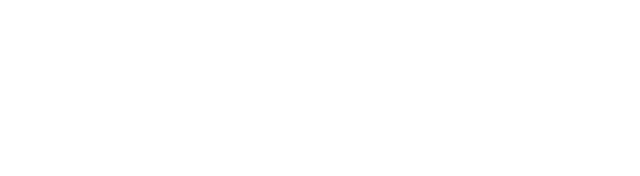
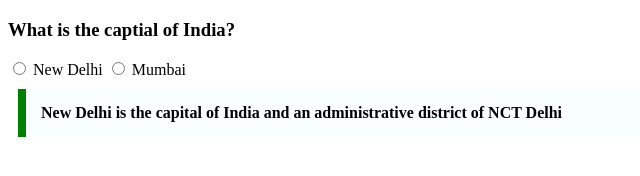
Before and after one commit to acciojob/trivia-BurandeManisha2004, a website: page main.html in a window 1280 px wide. Shown: the whole page, without its empty margins (0-640 px from the left). Drawn offline with Linux system fonts and the light colour scheme.

Commit message:
created a submission

```diff
--- a/main.html
+++ b/main.html
@@ -10,7 +10,12 @@
 	<!-- the entire body must be written by student -->
     <script type="text/javascript" src="./script.js">
 </script>
-
+	<h3>What is the captial of India?</h3>
+<input id="newd" type="radio" name="newd" value="newd">
+	<label for="newd">New Delhi</label>
+	<input id="mumbai" type="radio" name="mumbai" value="mumbai">
+	<label for="mumbai">Mumbai</label>
+	<blockquote style="max-width:600px;margin:10px;padding:15px;border-left:8px solid green;background-color:#f8fffe;font-weight:bold;">New Delhi is the capital of India and an administrative district of NCT Delhi</blockquote>
 </body>
 
 </html>
```
